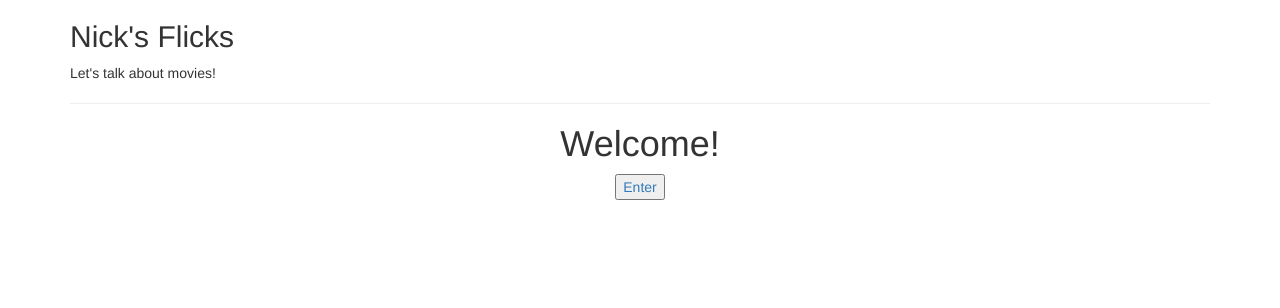
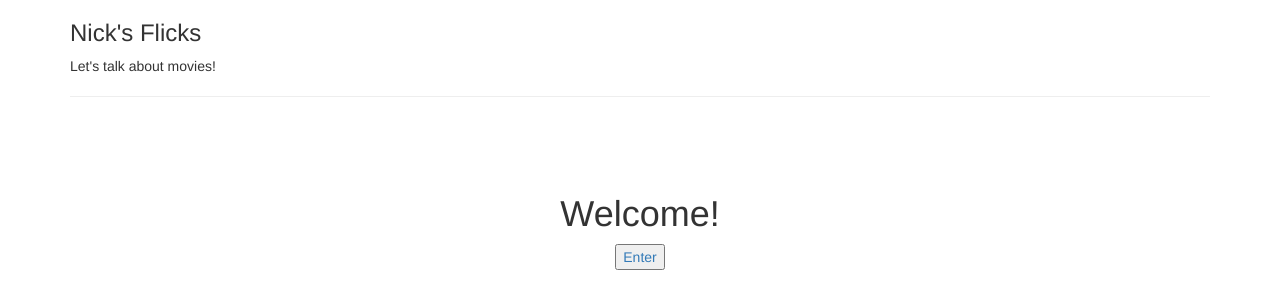
Before and after one commit to jlbethel/Nicks-Flix, a plain HTML site: page index.html in a window 1280 px wide. Drawn offline with nearby package versions, Linux system fonts and the light colour scheme.

Commit message:
add padding to home div in home.html to meet client's expectations

```diff
--- a/css/styles.css
+++ b/css/styles.css
@@ -1,3 +1,4 @@
 .home {
-  text-align: center
+  text-align: center;
+  padding-top: 5%;
 }
--- a/partials/header.html
+++ b/partials/header.html
@@ -1,3 +1,3 @@
-<h2>Nick's Flicks</h2>
+<h3>Nick's Flicks</h3>
 <p>Let's talk about movies!</p>
 <hr>
--- a/partials/home.html
+++ b/partials/home.html
@@ -1,4 +1,4 @@
 <div class="home">
 <h1> Welcome!</h1>
-<a ui-sref="reviews"><button class="home" type="button">Enter</button></a>
+<a ui-sref="reviews"><button type="button">Enter</button></a>
 </div>
```
